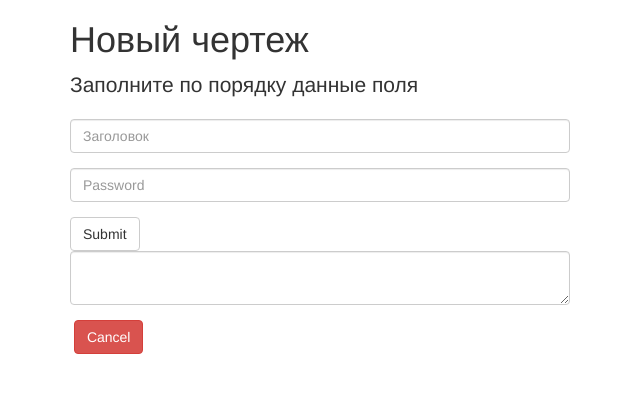
After one commit to evgenii-eremeev/vrazreze, a Node server app: page /new in a window 1280 px wide. The commit adds this page. Shown: the top 393 px of the page, without its empty margins (0-640 px from the left). Run offline with Node 20, Linux system fonts and the light colour scheme; some libraries are stand-ins or nearby versions.

Commit message:
new form

```diff
--- a/routes/index.js
+++ b/routes/index.js
@@ -46,4 +46,8 @@ router.get('/ping', function (req, res) {
     res.status(200).send('pong!');
 });
 
+router.get('/new', function (req, res) {
+    res.render('newDrawing');
+});
+
 module.exports = router;
--- a/server/models/drawing.js
+++ b/server/models/drawing.js
@@ -14,7 +14,7 @@ var drawingSchema = new Schema({
     rating: { type: Number, default: 0 },
     tags: [String],
     picture: String,
-    archive_link: String,
+    archive: String,
     site: String,
     views: { type: Number, default: 0 },
     other: Schema.Types.Mixed
--- a/views/index.jade
+++ b/views/index.jade
@@ -8,3 +8,5 @@ block content
   if (user)
     p You are currently logged in as #{user.username}
     a(href="/logout") Logout
+    br
+    a(href="/new") New Drawing
--- a/views/layout.jade
+++ b/views/layout.jade
@@ -4,7 +4,6 @@ html
     title= title
     meta(name='viewport', content='width=device-width, initial-scale=1.0')
     link(href='http://maxcdn.bootstrapcdn.com/bootstrap/3.3.2/css/bootstrap.min.css', rel='stylesheet', media='screen')
-    link(rel='stylesheet', href='/stylesheets/style.css')
   body
     block content
 
--- /dev/null
+++ b/views/newDrawing.jade
@@ -0,0 +1,17 @@
+extends layout
+
+block content
+    .container
+        h1 Новый чертеж
+        p.lead Заполните по порядку данные поля
+        form(role='form', action="/new", method="post", style='max-width: 500px;')
+            .form-group
+                input.form-control(type='text', name="title", placeholder='Заголовок')
+            .form-group
+                input.form-control(type='password', name="password", placeholder='Password')
+            button.btn.btn-default(type='submit') Submit
+            .form-group
+                textarea.form-control
+            &nbsp;
+            a(href='/')
+                button.btn.btn-danger(type="button") Cancel
```
